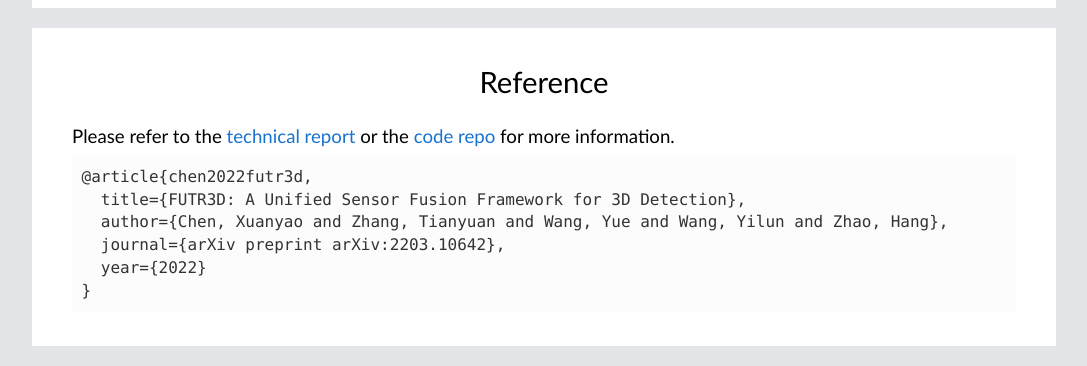
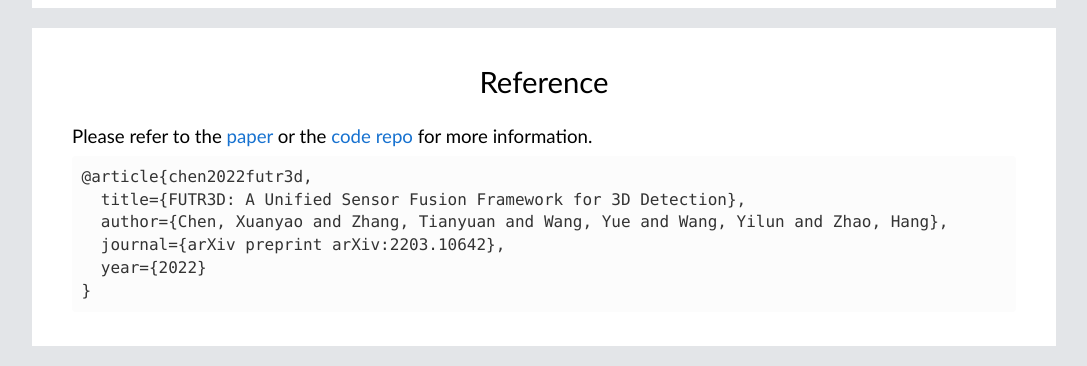
Before and after one commit to Tsinghua-MARS-Lab/futr3d, a plain HTML site: page index.html in a window 1280 px wide. Shown: the part 2034-2400 px from the top of the page, without its empty margins (96-1183 px from the left). Drawn offline with Linux system fonts and the light colour scheme.

Commit message:
Update index.html

```diff
--- a/index.html
+++ b/index.html
@@ -160,7 +160,7 @@
     <div class="bibtex">
        <div class="title" id="lang">Reference</div>
     </div>
-Please refer to the <a href="https://arxiv.org/abs/2203.10642">technical report</a> or the <a href="#">code repo</a> for more information.
+Please refer to the <a href="https://arxiv.org/abs/2203.10642">paper</a> or the <a href="#">code repo</a> for more information.
     <pre>
 @article{chen2022futr3d,
   title={FUTR3D: A Unified Sensor Fusion Framework for 3D Detection},
```
